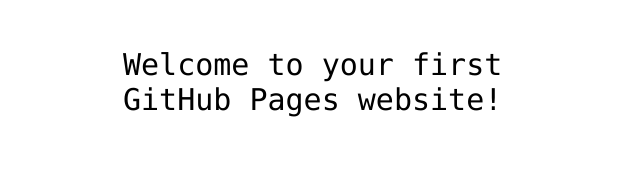
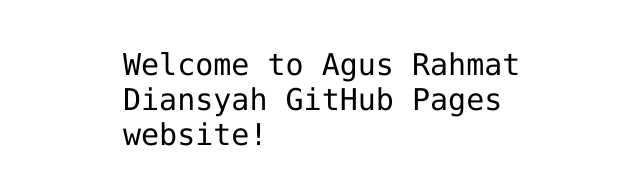
Before and after one commit to agusrahmatdiansyah/agusrahmatdiansyah.github.io, a plain HTML site: page index.html in a window 1280 px wide. Shown: the part 341-526 px from the top of the page, without its empty margins (317-957 px from the left). Drawn offline with Linux system fonts and the light colour scheme.

Commit message:
Update index.html

```diff
--- a/index.html
+++ b/index.html
@@ -12,7 +12,7 @@
 <img src="https://octodex.github.com/images/daftpunktocat-thomas.gif" id="octocat" alt="octocat-gif" />
 
 <!-- Change this code here by copy and pasting your template on line 15 -->
-<p>Welcome to your first GitHub Pages website!</p>
+<p>Welcome to Agus Rahmat Diansyah GitHub Pages website!</p>
 
 </body>
 </html>
```
